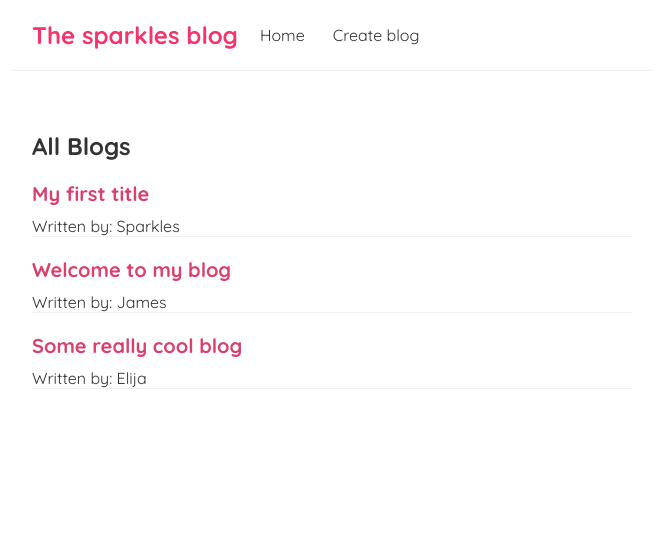
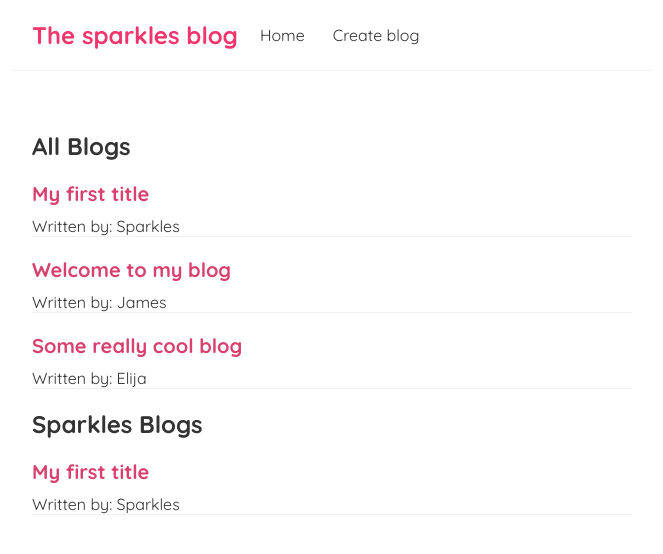
Before and after one commit to sparkle666/bloggy-react, a React (Create React App) app: page / in a window 1280 px wide. Shown: the top 554 px of the page, without its empty margins (308-971 px from the left). Built offline with nearby package versions, Linux system fonts and the light colour scheme; the HTML template or start-up script is replaced by a standard one.

Commit message:
added a filter compo

```diff
--- a/src/Home.js
+++ b/src/Home.js
@@ -11,6 +11,7 @@ const Home = () => {
     return(
         <div className="home">
            <BlogList blogs={blogs} title="All Blogs" />
+           <BlogList blogs={blogs.filter((blog) => blog.author === "Sparkles")} title="Sparkles Blogs" />
         </div>
     )
 }
```
